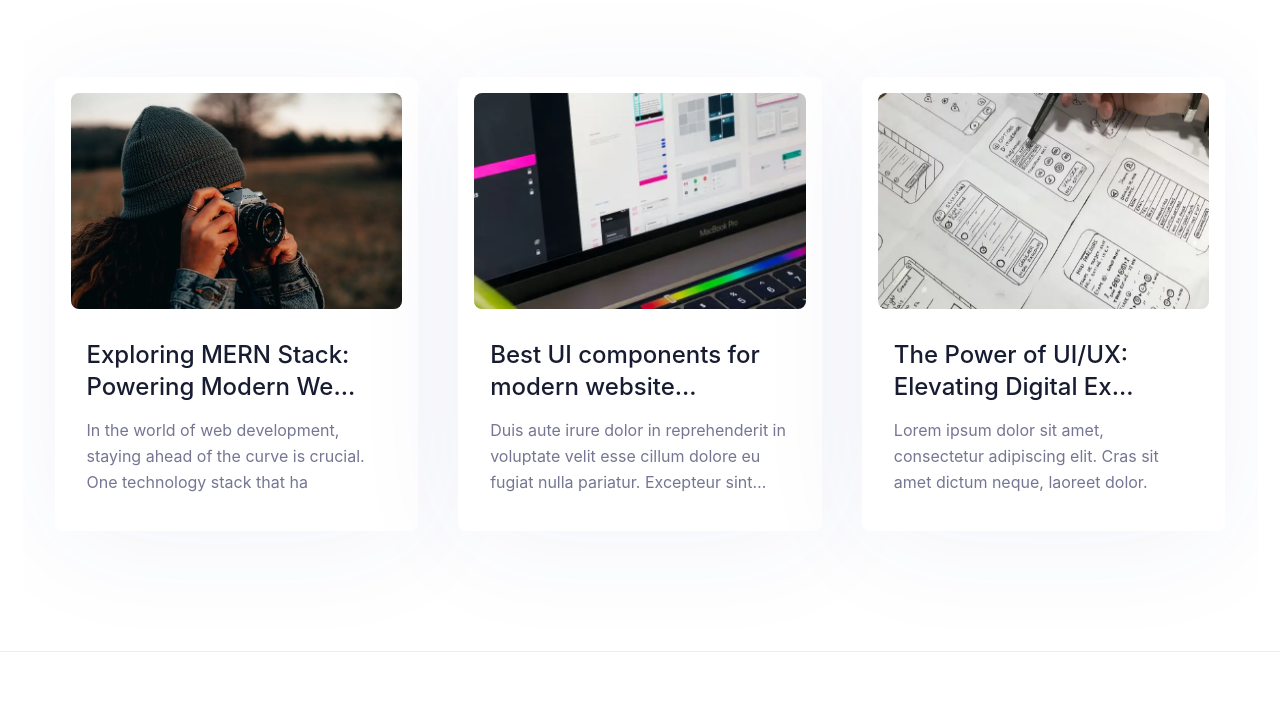
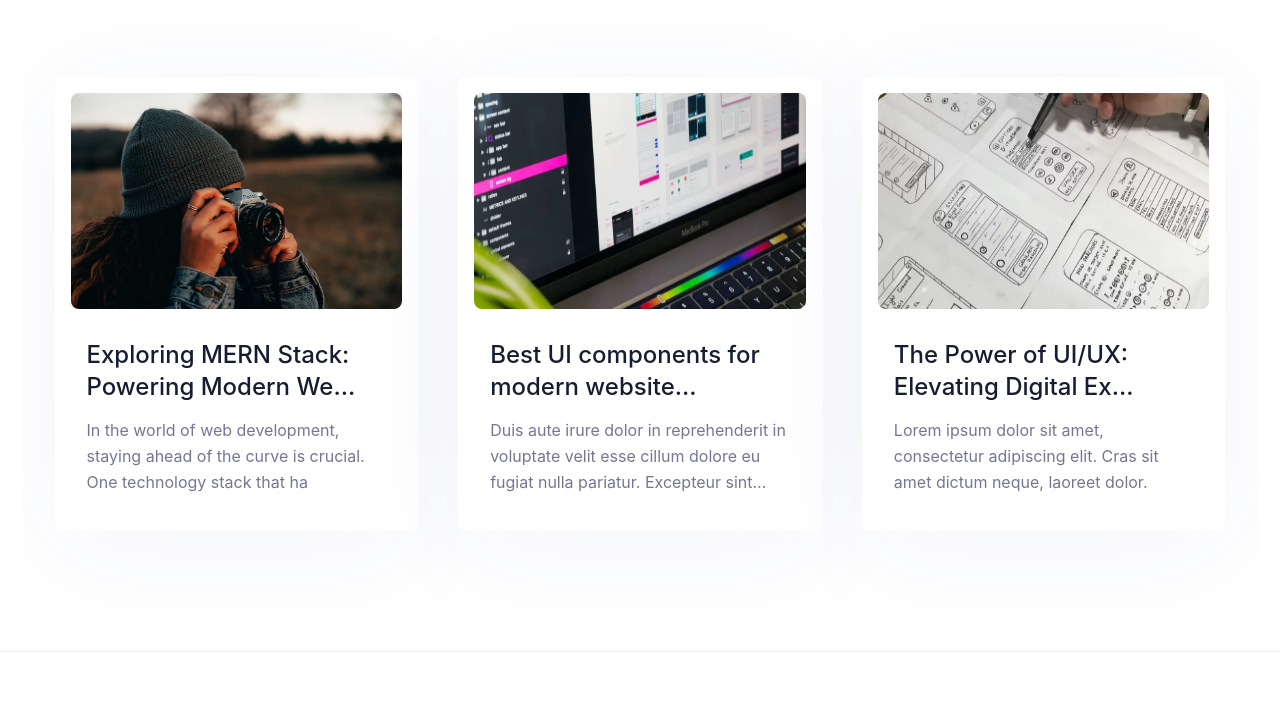
Before and after one commit to PTT154/Tailwind_Capstone, a website: page index.html in a window 1280 px wide. Shown: the part 8844-9572 px from the top of the page. Drawn offline with nearby package versions, Linux system fonts and the light colour scheme.

Commit message:
Hoàn thành phần Blog

```diff
--- a/index.html
+++ b/index.html
@@ -1148,8 +1148,8 @@
                             href="https://solid.nextjstemplates.com/blog/exploring-the-mern-stack-powering-modern-web-development">
                             <img alt="Exploring MERN Stack: Powering Modern Web Development" loading="lazy"
                                 decoding="async" data-nimg="fill"
-                                class="w-full h-full object-cover object-center duration-300 group-hover:scale-110"
-                                sizes="100vw" src="./img/about/about-1.webp" />
+                                class="w-full h-full duration-300 group-hover:scale-110" sizes="100vw"
+                                src="./img/about/about-1.webp" />
                         </a>
                         <div class="px-4">
                             <h3
@@ -1165,8 +1165,7 @@
                         <a class="relative block aspect-[368/239] overflow-hidden rounded-lg"
                             href="https://solid.nextjstemplates.com/blog/best-ui-components-for-modern-websites">
                             <img alt="Best UI components for modern website" loading="lazy" decoding="async"
-                                data-nimg="fill"
-                                class="w-full h-full object-cover object-center duration-300 group-hover:scale-110 "
+                                data-nimg="fill" class="w-full h-full  duration-300 group-hover:scale-110 "
                                 sizes="100vw" src="./img/about/about-2.webp" />
                         </a>
                         <div class="px-4">
```
